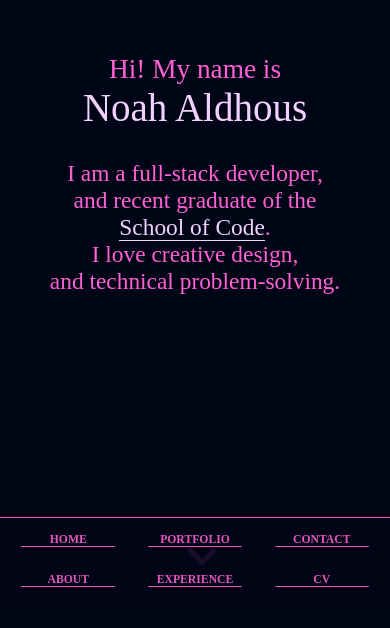
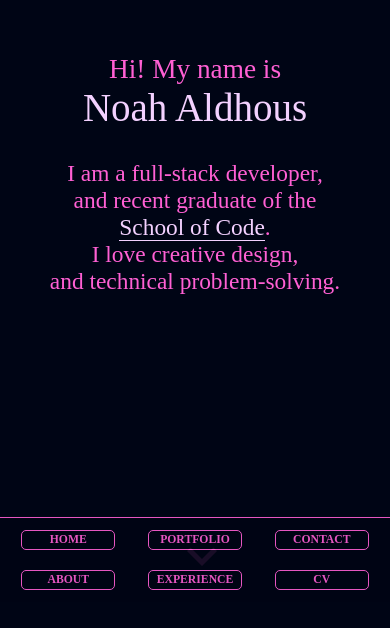
Before and after one commit to NoahAldhous/portfolio-page, a React (Create React App) app: page / in a window 390 px wide. Shown: the part 242-870 px from the top of the page. Built offline with nearby package versions, Linux system fonts and the light colour scheme; a web font is replaced by a local one.

Commit message:
navbar buttons on phone screens now have a border round them to make it clearer for the user that they are buttons

```diff
--- a/src/components/Header/Header.css
+++ b/src/components/Header/Header.css
@@ -36,17 +36,16 @@
         width: 80%;
         text-align: center;
         align-items: center;
-        border: none;
-        border-bottom: 1px solid var(--primary-color);
+        border: 1px solid var(--primary-color);
         background-color: transparent;
         color: var(--primary-color);
         font-family: inherit;
         font-weight: bold;
         font-size: 3vw;
-        padding: 0%;
+        padding: 2%;
         text-decoration: none;
         transition: 0.3s;
-        border-radius: 1px;
+        border-radius: 5px;
     }
 
     .Header-Button:hover{
```
